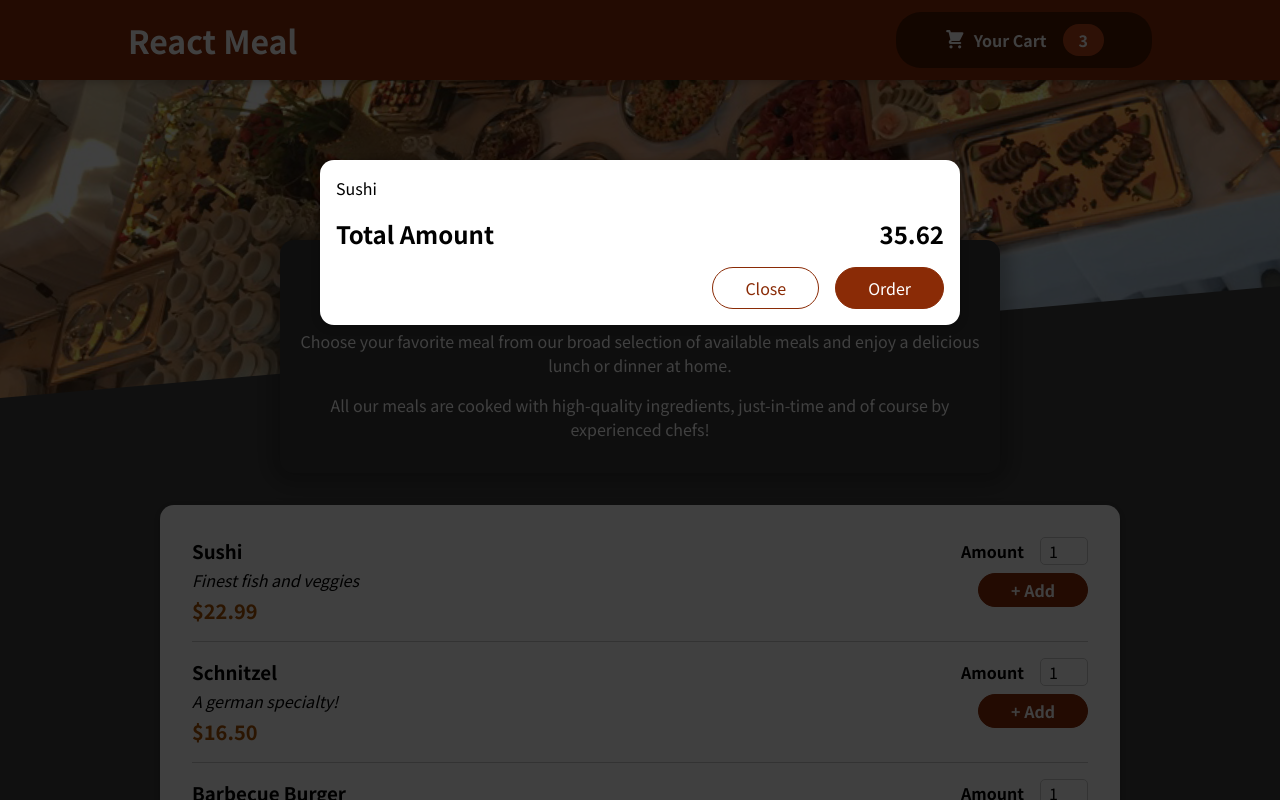
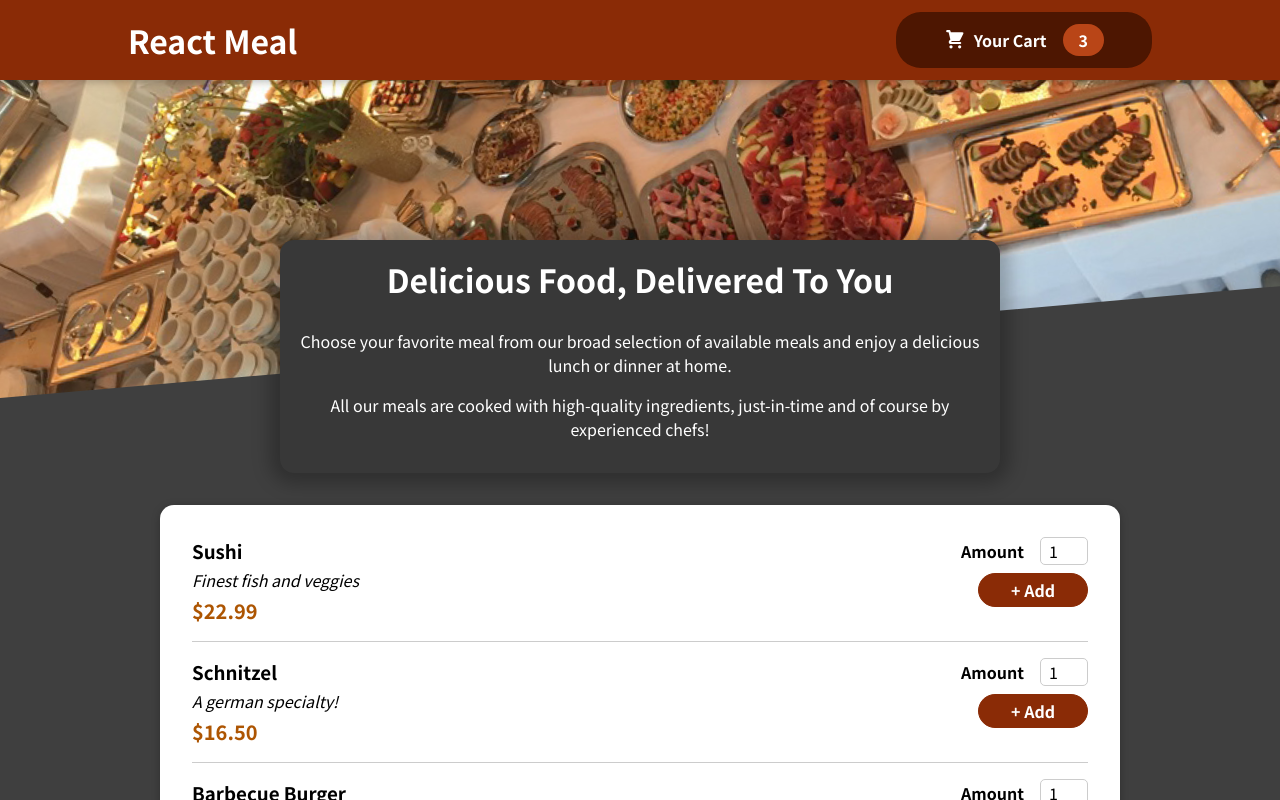
Before and after one commit to TalenticaSoftware/image-gallery-docker-project, a React (Create React App) app: page / in a window 1280 px wide. Shown: the top 800 px of the page. Built offline with nearby package versions, Linux system fonts and the light colour scheme.

Commit message:
manage cart modal

```diff
--- a/src/App.js
+++ b/src/App.js
@@ -1,13 +1,23 @@
-import { Fragment } from 'react';
+import { Fragment, useState } from 'react';
 import Header from './components/Layout/Header';
 import Meals from './components/Meals/Meals';
 import Cart from './components/Cart/Cart';
 
 function App() {
+  const [cartIsShwon, setCartIsShwon] = useState(false);
+
+  const showCartHandler = () =>{
+    setCartIsShwon(true);
+  }
+
+  const hideCartHandler = () =>{
+    setCartIsShwon(false);
+  }
+
   return (
     <Fragment>
-      <Cart/>
-      <Header />
+      {cartIsShwon && <Cart onClose={hideCartHandler}/>}
+      <Header onShowCart={showCartHandler}/>
       <main>
         <Meals />
       </main>
--- a/src/components/Cart/Cart.js
+++ b/src/components/Cart/Cart.js
@@ -10,14 +10,14 @@
         </ul>
     );
     return(
-        <Modal>
+        <Modal onClose={props.onClose}>
             {cartItems}
             <div className={classes.total}>
                 <span>Total Amount</span>
                 <span>35.62</span>
             </div>
             <div className={classes.actions}>
-                <button className={classes['button--alt']}>Close</button>
+                <button className={classes['button--alt']} onClick={props.onClose}>Close</button>
                 <button className={classes.button}>Order</button>
             </div>
         </Modal>
--- a/src/components/Layout/Header.js
+++ b/src/components/Layout/Header.js
@@ -10,7 +10,7 @@
         <React.Fragment>
             <header className={classes.header}>
                 <h1>React Meal</h1>
-                <HeaderCartButton/>
+                <HeaderCartButton onClick={props.onShowCart}/>
             </header>
             <div className={classes['main-image']}>
                 <img src={mealsImage} alt="Table full of delicious food!"/>
--- a/src/components/Layout/HeaderCartButton.js
+++ b/src/components/Layout/HeaderCartButton.js
@@ -4,7 +4,7 @@
 
 const HeaderCartButton = props =>{
     return(
-        <button className={classes.button}>
+        <button className={classes.button} onClick={props.onClick}>
             <span className={classes.icon}><CartIcon/></span>
             <span>Your Cart</span>
             <span className={classes.badge}>3</span>
--- a/src/components/UI/Modal.js
+++ b/src/components/UI/Modal.js
@@ -3,7 +3,7 @@
 import classes from "./Modal.module.css";
 
 const Backdrop = props =>{
-    return <div className={classes.backdrop}/>
+    return <div className={classes.backdrop} onClick={props.onClose}/>
 };
 
 const ModalOverlay = props =>{
@@ -17,7 +17,7 @@
 const Modal = props =>{
     return(
         <Fragment>
-            {ReactDom.createPortal(<Backdrop/>, portalElement)}
+            {ReactDom.createPortal(<Backdrop onClose={props.onClose}/>, portalElement)}
             {ReactDom.createPortal(<ModalOverlay>{props.children}</ModalOverlay>, portalElement)}
         </Fragment>
 
```
